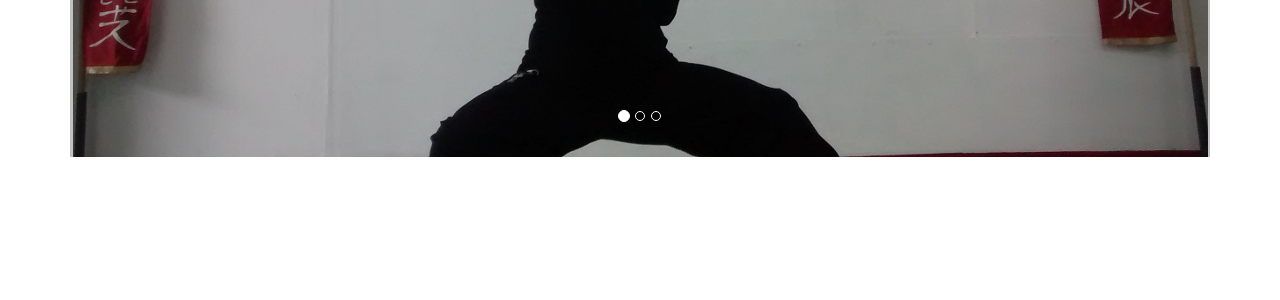
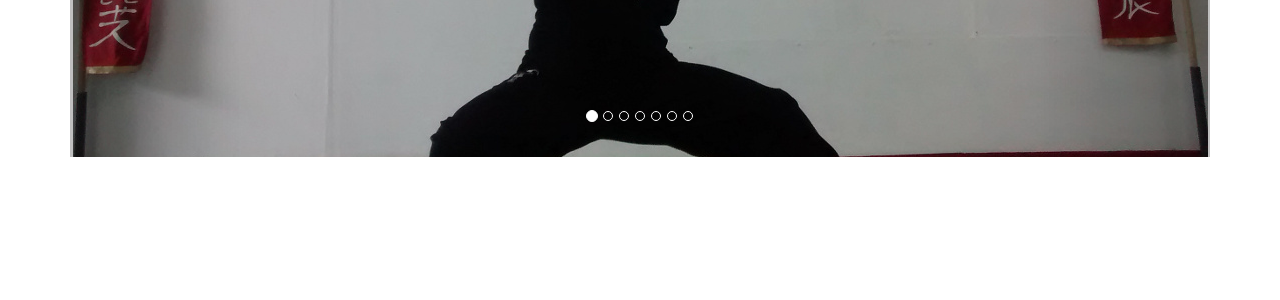
Before and after one commit to meihuakungfu/meihuakungfu.github.io, a Jekyll site: the page built from index.html, in a window 1280 px wide. Shown: the part 263-563 px from the top of the page. Built offline with Jekyll 4.4.1, drawn with Linux system fonts in a browser that asks for light colours; nearby versions of some CDN libraries.

Commit message:
carousel layout

```diff
--- a/index.html
+++ b/index.html
@@ -11,18 +11,62 @@
       <li data-target="#myCarousel" data-slide-to="0" class="active"></li>
       <li data-target="#myCarousel" data-slide-to="1"></li>
       <li data-target="#myCarousel" data-slide-to="2"></li>
+      <li data-target="#myCarousel" data-slide-to="3"></li>
+      <li data-target="#myCarousel" data-slide-to="4"></li>
+      <li data-target="#myCarousel" data-slide-to="5"></li>
+      <li data-target="#myCarousel" data-slide-to="6"></li>
+
     </ol>
+
     <div class="carousel-inner" role="listbox">
       <div class="item active">
         <img class="first-slide" src="/img/kwandao.jpg" alt="First slide">
       </div>
+
       <div class="item">
         <img class="second-slide" src="/img/sifu.jpg" alt="Second slide">
+        <div class="carousel-caption">
+          <h2>Bak Siu Lam</h2>
+        </div>
       </div>
+
       <div class="item">
         <img class="third-slide" src="/img/emma.jpg" alt="Third slide">
+        <div class="carousel-caption">
+          <h2>Bak Siu Lam</h2>
+        </div>
+      </div>
+
+      <div class="item">
+        <img class="fourth-slide" src="/img/emma.jpg" alt="Third slide">
+        <div class="carousel-caption">
+          <h2>Bak Siu Lam</h2>
+        </div>
+      </div>
+
+      <div class="item">
+        <img class="fifth-slide" src="/img/emma.jpg" alt="Third slide">
+        <div class="carousel-caption">
+          <h2>Bak Siu Lam</h2>
+        </div>
+      </div>
+
+      <div class="item">
+        <img class="sixth-slide" src="/img/emma.jpg" alt="Third slide">
+        <div class="carousel-caption">
+          <h2>Bak Siu Lam</h2>
+        </div>
+      </div>
+
+      <div class="item">
+        <img class="seventh-slide" src="/img/emma.jpg" alt="Third slide">
+        <div class="carousel-caption">
+          <h2>Bak Siu Lam</h2>
+        </div>
+
       </div>
     </div>
+
     <a class="left carousel-control" href="#myCarousel" role="button" data-slide="prev">
       <span class="glyphicon glyphicon-chevron-left" aria-hidden="true"></span>
       <span class="sr-only">Previous</span>
@@ -32,5 +76,4 @@
       <span class="sr-only">Next</span>
     </a>
   </div><!-- /.carousel -->
-  </div><!-- /.container -->
-</div>
+</div><!-- /.container -->
```
